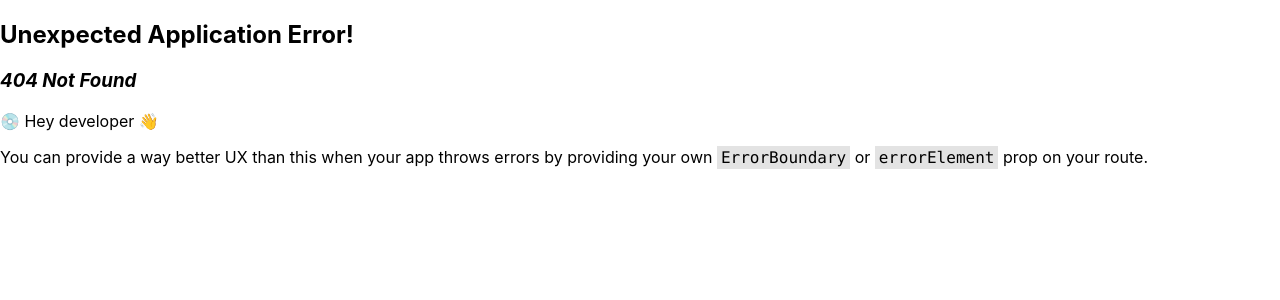
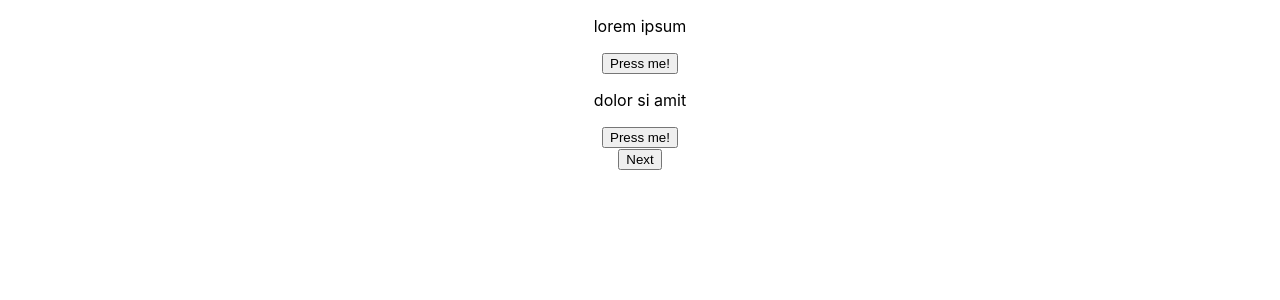
Before and after one commit to Earthstar/would-you-rather, a React (Create React App) app: page /choices/1 in a window 1280 px wide. Before the commit this address had no page. Shown: the top 300 px of the page. Built offline with nearby package versions, Linux system fonts and the light colour scheme.

Commit message:
Load data from route

```diff
--- a/src/App.tsx
+++ b/src/App.tsx
@@ -2,15 +2,12 @@ import React from "react";
 import logo from "./logo.svg";
 import "./App.css";
 import ChoicePage from "./components/ChoicePage";
+import {Outlet} from "react-router-dom";
 
 function App() {
   return (
     <div className="App">
-      <ChoicePage
-        first="lorem ipsum"
-        second="dolor si amit"
-        percentChoosingFirst={40}
-      ></ChoicePage>
+      <Outlet/>
     </div>
   );
 }
--- a/src/components/ChoicePage.tsx
+++ b/src/components/ChoicePage.tsx
@@ -1,6 +1,7 @@
 import { useState } from "react";
 import { Choice } from "../types";
 import TextChoice from "./TextChoice";
+import {useLoaderData} from "react-router-dom";
 
 export interface ChoicePercentBarProps {
   value: number;
@@ -14,19 +15,28 @@ function ChoicePercentBar(percent: ChoicePercentBarProps) {
   );
 }
 
-export default function ChoicePage(choice: Choice) {
+export interface ChoicePageParams {
+  first: string;
+  second: string;
+  percentChoosingFirst: number;
+  isLast?: boolean;
+}
+
+export default function ChoicePage(choicePageParams: ChoicePageParams) {
+  const {first, second, percentChoosingFirst} = useLoaderData() as Choice;
+  console.log(first)
   const [showPercent, setShowPercent] = useState(false);
   return (
     <>
       <title>Would you rather:</title>
       <TextChoice
-        text={choice.first}
+        text={choicePageParams.first}
         onClick={() => {
           setShowPercent(true);
         }}
       />
       <TextChoice
-        text={choice.second}
+        text={choicePageParams.second}
         onClick={() => {
           setShowPercent(true);
         }}
@@ -34,10 +44,10 @@ export default function ChoicePage(choice: Choice) {
       {showPercent && (
         <ChoicePercentBar
           data-testid="choicePercentBar"
-          value={choice.percentChoosingFirst}
+          value={choicePageParams.percentChoosingFirst}
         />
       )}
-        {!choice.isLast && (<button>Next</button>)}
+        {!choicePageParams.isLast && (<button>Next</button>)}
     </>
   );
 }
--- a/src/index.tsx
+++ b/src/index.tsx
@@ -3,13 +3,40 @@ import ReactDOM from "react-dom/client";
 import "./index.css";
 import App from "./App";
 import reportWebVitals from "./reportWebVitals";
-import {createBrowserRouter, RouterProvider} from "react-router-dom";
+import { createBrowserRouter, RouterProvider } from "react-router-dom";
+import ChoicePage from "./components/ChoicePage";
+import Choices from "./choices.json"
+import {Choice} from "./types";
+
+function getChoices() {
+  return Choices as Choice[];
+}
+
+
+// @ts-ignore
+function getChoiceLoader({params}) {
+  const choiceId = params.choiceId as number;
+  return getChoices()[choiceId] as Choice;
+}
 
 const router = createBrowserRouter([
-    {
-        path: "/",
-        element: <App />,
-    },
+  {
+    path: "/",
+    element: <App />,
+      children: [
+        {
+          path: "choices/:choiceId",
+          element: (
+            <ChoicePage
+              first="lorem ipsum"
+              second="dolor si amit"
+              percentChoosingFirst={40}
+            />
+          ),
+          loader: getChoiceLoader,
+        }
+      ]
+  },
 ]);
 
 const root = ReactDOM.createRoot(
@@ -17,7 +44,7 @@ const root = ReactDOM.createRoot(
 );
 root.render(
   <React.StrictMode>
-      <RouterProvider router={router} />
+    <RouterProvider router={router} />
   </React.StrictMode>,
 );
 
--- a/src/types.ts
+++ b/src/types.ts
@@ -2,5 +2,4 @@ export interface Choice {
   first: string;
   second: string;
   percentChoosingFirst: number;
-  isLast?: boolean;
 }
```
